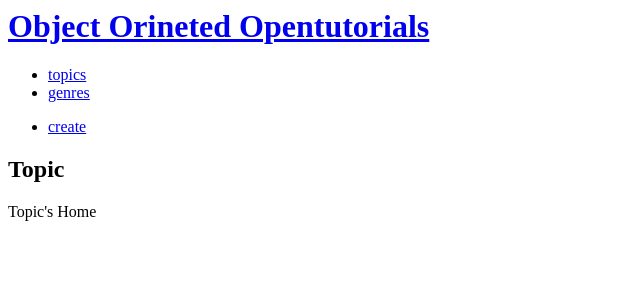
After one commit to egoingsb/object-oriented-opentutorials, a Django app: page /topic/ in a window 1280 px wide. The commit adds this page. Shown: the top 300 px of the page, without its empty margins (0-640 px from the left). Run offline with Django 3.2, Linux system fonts and the light colour scheme; data that the repository does not hold is empty.

Commit message:
토픽과 장르가 유기적으로 연결되도록 개선

```diff
--- a/app/templates/app/base.html
+++ b/app/templates/app/base.html
@@ -2,7 +2,7 @@
     <body>
         <h1><a href="/">Object Orineted Opentutorials</a></h1>
         <ul>
-            <li><a href="/">topics</a></li>
+            <li><a href="/topic">topics</a></li>
             <li><a href="/genre">genres</a></li>
         </ul>
         <ol>
--- a/app/templates/app/genre_read.html
+++ b/app/templates/app/genre_read.html
@@ -11,5 +11,10 @@
         <h2>Hello</h2>
         Welcome
     {% endif %}
+    {% for topic in topics %}
+        <div>
+            <h2>{{topic.title}}</h2>
+        </div>
+    {% endfor %}
 </article>
 {% endblock %}
--- /dev/null
+++ b/app/templates/app/topic_index.html
@@ -0,0 +1,10 @@
+{%extends 'app/base.html'%}
+{% block content %}
+<ul>
+    <li><a href="/topic/create">create</a></li>
+</ul>
+<article>
+    <h2>Topic</h2>
+    Topic's Home
+</article>
+{% endblock %}
--- a/app/urls.py
+++ b/app/urls.py
@@ -3,8 +3,9 @@ from . import views
 
 urlpatterns = [
     path('', views.index, name='index'),
+    path('topic/', views.topic_index),
     path('topic/create', views.topic_create),
-    path('topic/<int:topic_id>', views.index),
+    path('topic/<int:topic_id>', views.topic_read),
     path('genre/', views.genre_read),
     path('genre/create', views.genre_create),
     path('genre/<int:genre_id>', views.genre_read),
--- a/app/views.py
+++ b/app/views.py
@@ -6,15 +6,37 @@ from django.contrib import messages
 from django.http import JsonResponse
 
 # Create your views here.
-def index(request, topic_id=None):
+def index(request):
+    return render(request, 'app/index.html', {})
+
+def topic_index(request):
+    return render(request, 'app/topic_index.html', {
+        'contents':Topic.objects.all(),
+        'mode':'topic'
+    })
+
+def topic_read(request, topic_id=None):
     item = None
     if(topic_id):
         item=Topic.objects.get(id=topic_id)
-    return render(request, 'app/topic_read.html', {
-        'contents':Topic.objects.all(),
-        'content':item,
-        'mode':'topic'
-    })
+        genres = item.genre.all()
+        return render(request, 'app/topic_read.html', {
+            'contents':Topic.objects.all(),
+            'content':item,
+            'genres':genres,
+            'mode':'topic'
+        })
+
+# def topic_read(request, topic_id=None):
+#     item = None
+#     if(topic_id):
+#         item=Topic.objects.get(id=topic_id)
+#     return render(request, 'app/t_read.html', {
+#         'contents':Genre.objects.all(),
+#         'content':item,
+#         'topics':topics,
+#         'mode':'genre'
+#     })
 
 
 def topic_create(request):
@@ -29,7 +51,7 @@ def topic_create(request):
                 messages.error(request, '장르와 일치하지 않습니다.요소가 누락 되었습니다\n'+','.join([str(tag) for tag in diff]))
             else:
                 post = form.save()
-                return redirect('/')
+                return redirect('/topic/'+str(post.id))
 
     return render(request, 'app/topic_create.html', {
         'form':form,
@@ -40,13 +62,17 @@ def topic_create(request):
 
 def genre_read(request, genre_id=None):
     item = None
+    topics = []
     if(genre_id):
         item=Genre.objects.get(id=genre_id)
+        topics = Topic.objects.filter(genre__id=genre_id)
     return render(request, 'app/genre_read.html', {
         'contents':Genre.objects.all(),
         'content':item,
+        'topics':topics,
         'mode':'genre'
     })
+
 
 def genre_read_one(request, genre_id):
     item=Genre.objects.get(id=genre_id)
```
Also changed, not shown: app/templates/app/index.html (added, +12 -0 lines), app/templates/app/topic_create.html (+6 -6 lines), app/templates/app/topic_read.html (+7 -0 lines).
